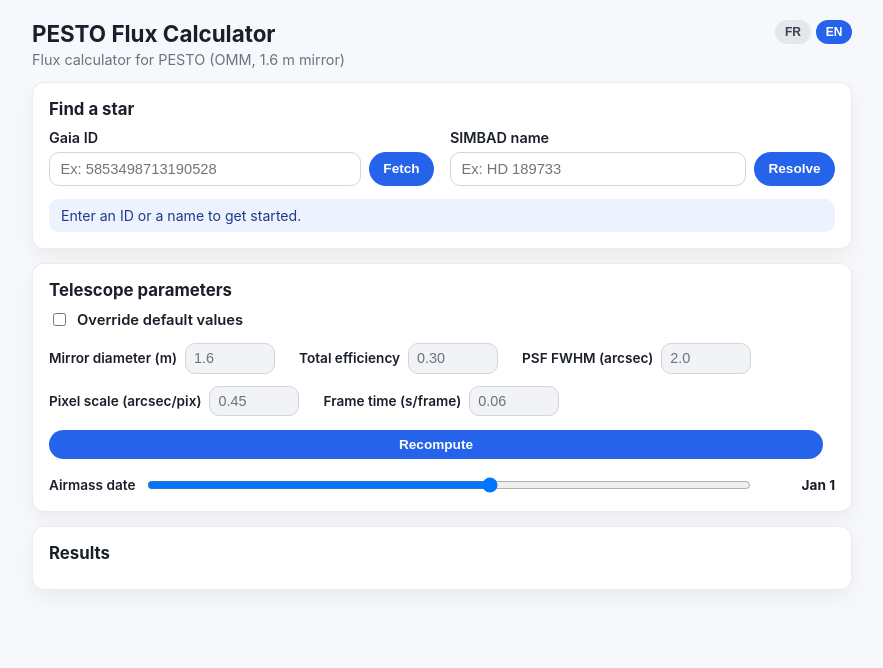
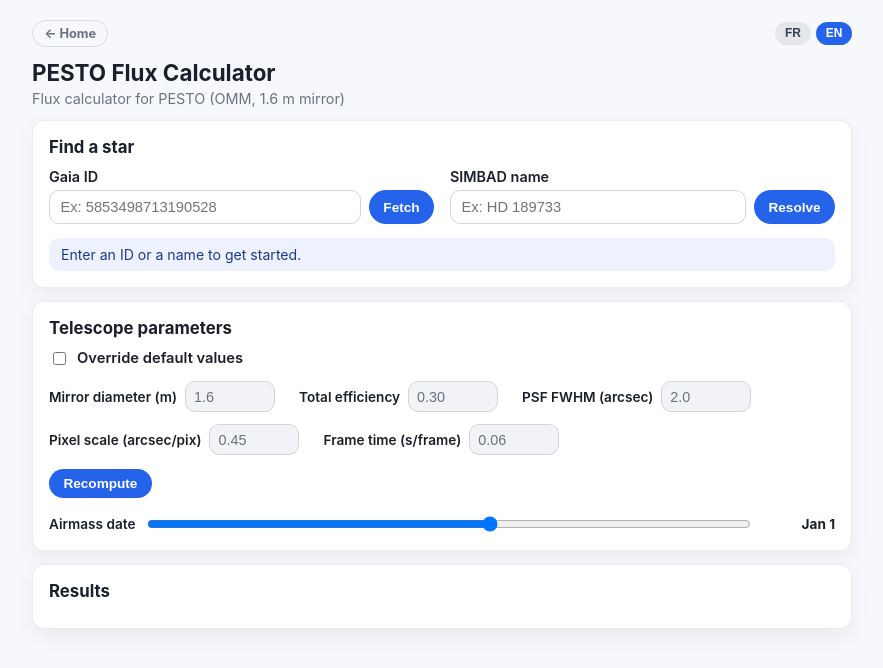
Before and after one commit to eartigau/pesto-etc, a Flask app: page / in a window 1280 px wide. Shown: the top 668 px of the page, without its empty margins (198-1081 px from the left). Run offline with Flask 2, Linux system fonts and the light colour scheme.

Commit message:
Add home-link banner, fix Recompute button size, warn if target never rises
- Topbar now links back to eartigau.github.io (FR/EN variant), matching the
  other tools' style.
- Fixed a CSS grid-stretch bug that made the Recompute button render much
  wider than Fetch/Resolve.
- Airmass chart now shows an explicit red warning when the target never
  rises above the horizon on the selected night (as opposed to the normal
  rise/set gaps every non-circumpolar target has).

Co-Authored-By: Claude Sonnet 5 <noreply@anthropic.com>

```diff
--- a/static/main.js
+++ b/static/main.js
@@ -46,6 +46,7 @@ const STRINGS = {
     legendNight: "Nuit astronomique",
     legendNow: "Maintenant",
     nightCaption: (d0, d1) => `Nuit du ${d0} au ${d1} (heure locale OMM), fenêtre 15h–9h.`,
+    warnNever: "Cible jamais visible cette nuit-là : toujours sous l'horizon.",
     msgLoading: "Chargement...",
     msgFetched: "Photométrie récupérée.",
     msgCacheHit: "Photométrie récupérée (cache local).",
@@ -91,6 +92,7 @@ const STRINGS = {
     legendNight: "Astronomical night",
     legendNow: "Now",
     nightCaption: (d0, d1) => `Night of ${d0} to ${d1} (OMM local time), 15:00–09:00 window.`,
+    warnNever: "Target never visible that night: always below the horizon.",
     msgLoading: "Loading...",
     msgFetched: "Photometry retrieved.",
     msgCacheHit: "Photometry retrieved (local cache).",
@@ -424,7 +426,15 @@ function buildAirmassSeries(raDeg, decDeg, referenceDate) {
   }
 
   const nowFraction = (now.getTime() - startUtcMs) / durationMs;
-  return {points, nowFraction, startLocal: new Date(startLocalUtcMs)};
+
+  // Most targets rise and set within any given night, so a normal gap in the curve
+  // isn't noteworthy — it's already visible on the plot. What's worth calling out
+  // explicitly is a target that's below the horizon for the *entire* night (sun
+  // below the horizon at every sample), which a quick glance can easily miss.
+  const nightPoints = points.filter((p) => p.sunAlt <= 0);
+  const neverUp = nightPoints.length > 0 && nightPoints.every((p) => Number.isNaN(p.airmass));
+
+  return {points, nowFraction, startLocal: new Date(startLocalUtcMs), neverUp};
 }
 
 function drawAirmassChart(canvas, series) {
@@ -570,6 +580,14 @@ function renderAirmassChart(raDeg, decDeg) {
   const d1 = new Date(d0.getTime() + 86400000);
   const fmt = (d) => d.toLocaleDateString(t('dateLocale'), {day: 'numeric', month: 'long', timeZone: 'UTC'});
   document.getElementById('airmassCaption').textContent = t('nightCaption', fmt(d0), fmt(d1));
+
+  const warningEl = document.getElementById('airmassWarning');
+  if (series.neverUp) {
+    warningEl.textContent = t('warnNever');
+    warningEl.classList.remove('hidden');
+  } else {
+    warningEl.classList.add('hidden');
+  }
 }
 
 // ── SIMBAD + Gaia DR3, resolved directly in the browser (no backend) ──────
--- a/static/style.css
+++ b/static/style.css
@@ -9,13 +9,39 @@ main {
   max-width: 820px;
   margin: 1.25rem auto;
   padding: 0 1rem;
-  position: relative;
+}
+
+.topbar {
+  display: flex;
+  align-items: center;
+  justify-content: space-between;
+  gap: 0.75rem;
+  margin-bottom: 0.75rem;
+}
+
+.home-link {
+  font-size: 0.8rem;
+  font-weight: 700;
+  color: #6b7280;
+  text-decoration: none;
+  padding: 0.3rem 0.7rem;
+  border-radius: 999px;
+  border: 1px solid rgba(15, 23, 42, 0.12);
+}
+
+.home-link:hover {
+  color: #2563eb;
+}
+
+html[lang="en"] .home-link-fr {
+  display: none;
+}
+
+html[lang="fr"] .home-link-en {
+  display: none;
 }
 
 .lang-switch {
-  position: absolute;
-  top: 0;
-  right: 1rem;
   display: flex;
   gap: 0.35rem;
 }
@@ -68,6 +94,10 @@ h2 {
   gap: 0.75rem;
   align-items: center;
   margin-bottom: 1rem;
+}
+
+.row button {
+  justify-self: start;
 }
 
 .row label {
@@ -241,6 +271,13 @@ button:hover {
   font-size: 0.9rem;
 }
 
+.airmass-warning {
+  margin: -0.2rem 0 0.65rem;
+  font-size: 0.9rem;
+  font-weight: 700;
+  color: #b91c1c;
+}
+
 .star-panel {
   display: grid;
   grid-template-columns: repeat(auto-fit, minmax(120px, 1fr));
--- a/templates/index.html
+++ b/templates/index.html
@@ -8,9 +8,13 @@
 </head>
 <body>
   <main>
-    <div class="lang-switch">
-      <button id="btnFr" class="lang-btn" type="button">FR</button>
-      <button id="btnEn" class="lang-btn" type="button">EN</button>
+    <div class="topbar">
+      <a href="https://eartigau.github.io/index_en.html" class="home-link home-link-en">← Home</a>
+      <a href="https://eartigau.github.io/index_fr.html" class="home-link home-link-fr">← Accueil</a>
+      <div class="lang-switch">
+        <button id="btnFr" class="lang-btn" type="button">FR</button>
+        <button id="btnEn" class="lang-btn" type="button">EN</button>
+      </div>
     </div>
     <h1>PESTO Flux Calculator</h1>
     <p id="tagline" class="tagline" data-i18n="tagline"></p>
@@ -94,6 +98,7 @@
     <section class="card hidden" id="airmassCard">
       <h2 data-i18n="airmassTitle"></h2>
       <div id="airmassCaption" class="info"></div>
+      <div id="airmassWarning" class="airmass-warning hidden"></div>
       <canvas id="airmassChart" width="760" height="260"></canvas>
       <div class="airmass-legend">
         <span><i class="swatch swatch-line"></i><span data-i18n="legendTarget"></span></span>
```
Also changed, not shown: index.html (+8 -3 lines).
